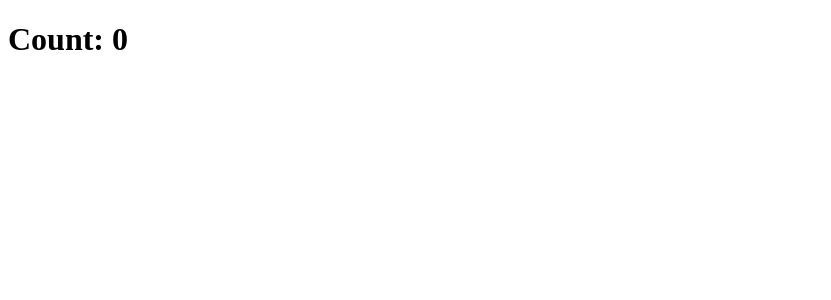
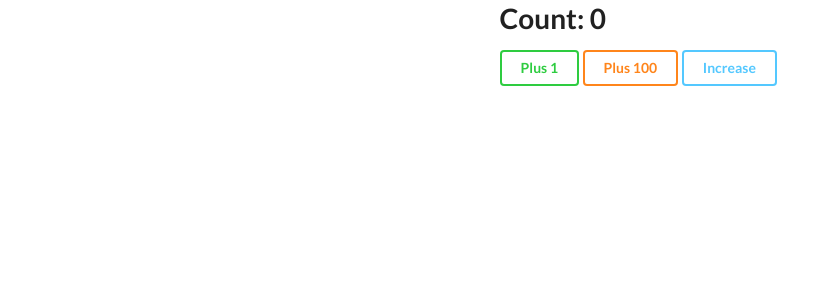
Before and after one commit to mate-academy/react_counter, a React (Create React App) app: page / in a window 1280 px wide. Shown: the top 300 px of the page, without its empty margins (0-831 px from the left). Built offline with nearby package versions, Linux system fonts and the light colour scheme; the HTML template or start-up script is replaced by a standard one.

Commit message:
solution

```diff
--- a/package.json
+++ b/package.json
@@ -10,7 +10,9 @@
     "prop-types": "^15.7.2",
     "react": "^16.13.1",
     "react-dom": "^16.13.1",
-    "react-scripts": "3.4.1"
+    "react-scripts": "3.4.1",
+    "semantic-ui-css": "^2.4.1",
+    "semantic-ui-react": "^2.0.1"
   },
   "devDependencies": {
     "@mate-academy/eslint-config-react": "*",
--- a/src/App.js
+++ b/src/App.js
@@ -1,16 +1,44 @@
 import React from 'react';
 import './App.scss';
 
+import { Counter } from './components/Counter';
+import 'semantic-ui-css/semantic.min.css';
+
 class App extends React.Component {
-  addOne = () => {};
+  state = {
+    count: 0,
+  }
 
-  add100 = () => {};
+  addOne = () => {
+    this.setState(state => ({
+      count: state.count + 1,
+    }));
+  };
 
-  increase = () => {};
+  add100 = () => {
+    this.setState(state => ({
+      count: state.count + 100,
+    }));
+  };
+
+  increase = () => {
+    const { count } = this.state;
+
+    (count % 5 === 0)
+      ? this.add100(this.addOne())
+      : this.addOne();
+  };
 
   render() {
     return (
-      <h1>Count: 0</h1>
+      <div className="app">
+        <Counter
+          count={this.state.count}
+          addOne={this.addOne}
+          add100={this.add100}
+          increase={this.increase}
+        />
+      </div>
     );
   }
 }
--- a/src/App.scss
+++ b/src/App.scss
@@ -1 +1,5 @@
-// styles go here
+.app {
+  display: flex;
+  justify-content: center;
+
+}
--- /dev/null
+++ b/src/components/Counter.jsx
@@ -0,0 +1,38 @@
+import React from 'react';
+import PropTypes from 'prop-types';
+
+export const Counter = ({ count, addOne, add100, increase }) => (
+  <section>
+    <h1>
+      {`Count: ${count}`}
+    </h1>
+    <button
+      type="button"
+      onClick={addOne}
+      className="ui green inverted button"
+    >
+      Plus 1
+    </button>
+    <button
+      type="button"
+      onClick={add100}
+      className="ui orange inverted button"
+    >
+      Plus 100
+    </button>
+    <button
+      type="button"
+      onClick={increase}
+      className="ui blue inverted button"
+    >
+      Increase
+    </button>
+  </section>
+);
+
+Counter.propTypes = {
+  count: PropTypes.number.isRequired,
+  addOne: PropTypes.func.isRequired,
+  add100: PropTypes.func.isRequired,
+  increase: PropTypes.func.isRequired,
+};
```
